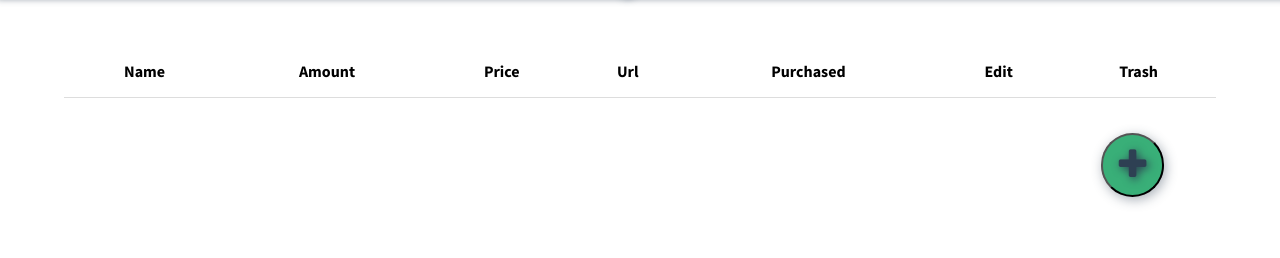
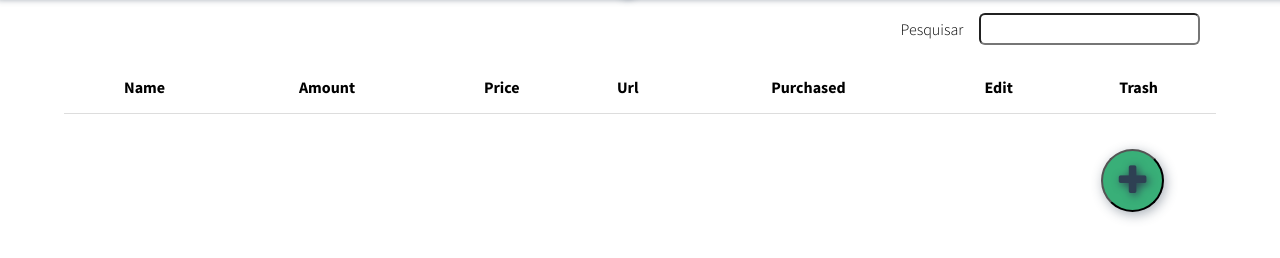
Before and after one commit to wemboava/loja-vue, a website: page index.html in a window 1280 px wide. Shown: the part 84-342 px from the top of the page. Drawn offline with nearby package versions, Linux system fonts and the light colour scheme.

Commit message:
settings

```diff
--- a/assets/sass/app.scss
+++ b/assets/sass/app.scss
@@ -16,3 +16,4 @@
 @import "style/components/table-Items.scss";
 @import "style/components/modal-add.scss";
 @import "style/components/modal-remove.scss";
+@import "style/components/search.scss";
--- a/assets/sass/style/_base.scss
+++ b/assets/sass/style/_base.scss
@@ -1,15 +1,17 @@
 @import url('https://fonts.googleapis.com/css?family=Source+Sans+Pro:300,500,700,900');
 
 body {
-    font-family: "Source Sans Pro", Helvetica, sans-serif;
     max-width: 90%;
+
     margin: 0 auto;
     position: relative;
+
     overflow-x: hidden;
+    font-family: "Source Sans Pro", Helvetica, sans-serif;
 }
 a {
+    transition: color.3s ease;
     color: $color-default-dark;
-    transition: color.3s ease;
     &:hover {
         color: $color-default
     }
--- a/assets/sass/style/components/_button.scss
+++ b/assets/sass/style/components/_button.scss
@@ -1,11 +1,11 @@
 .button {
-
     width: 1.8em;
     height: 1.8em;
 
     border-radius: 50%;
     margin-top: 1em;
     margin-left: 90%;
+
     display: flex;
     justify-content: center;
     align-items: center;
@@ -16,10 +16,8 @@
     box-shadow: 2px 3px 12px 0px rgba(46, 64, 83, 0.412);
     transition: background-color ease .5s;
     cursor: pointer;
-
     &--add {
         background-color: $color-default;
-
         &:hover {
             background-color: rgba(57, 175, 120, 0.774);
             transition: .7s;
@@ -27,7 +25,6 @@
     }
     &--close {
         background-color: rgb(255, 0, 0);
-
         &:hover {
             background-color: rgba(255, 0, 0, 0.63);
             transition: .7s;
--- a/assets/sass/style/components/_modal-add.scss
+++ b/assets/sass/style/components/_modal-add.scss
@@ -1,42 +1,47 @@
 .form-table {
+    width: 500px;
+
     position: absolute;
-    background-color: $color-default-light;
-    width: 500px;
     padding: 2em;
     margin: 0 auto;
-    border-radius: 5px;
-    box-shadow: 2px 3px 6px 0px rgba(46, 64, 83, 0.412);
     top: calc(5%);
     right: calc(50% - 250px);
+
+    border-radius: 5px;
+    background-color: $color-default-light;
+    box-shadow: 2px 3px 6px 0px rgba(46, 64, 83, 0.412);
     &__row {
         width: 90%;
         margin: 0 auto;
         &__label {
             width: 10%;
             padding: 1em 0;
+
             margin: 5px 0;
+
             font-weight: bold;
             font-size: 1.2em;
 
         }
         &__input {
             width: 100%;
+
             margin: 5px 0;
             padding: .2em;
+            position: relative;
+
             font-size: 1.5em;
             border-radius: 6px;
-            position: relative;
             &:focus {
                 border-color: $color-default;
             }
         }
     }
-
     &__buttons {
-        position: relative;
+        align-items: flex-start;
         display: flex;
         justify-content: space-around;
-        align-items: flex-start;
+        position: relative;
         & .button {
             margin-left: 0;
             margin-top: 10px;
@@ -45,15 +50,17 @@
 }
 
 .modal {
+    width: 100%;
+    height: 100%;
+
+    left: 0;
+    top: 0;
+
+    padding-top: 100px;
     display: flex;
     position: fixed;
+    overflow: auto;
     z-index: 1;
-    padding-top: 100px;
-    left: 0;
-    top: 0;
-    width: 100%;
-    height: 100%;
-    overflow: auto;
 
     background-color: rgba(0, 0, 0, 0.432);
 }
--- a/assets/sass/style/components/_modal-remove.scss
+++ b/assets/sass/style/components/_modal-remove.scss
@@ -1,11 +1,13 @@
 .modal__remove {
     width: 350px;
     height: 200px;;
-    background-color: $color-default-light;
+
     margin: auto;
     display: flex;
     flex-direction: column;
+
     border-radius: 5px;
+    background-color: $color-default-light;
     box-shadow: 2px 3px 6px 0px rgba(46, 64, 83, 0.412);
     &__title {
         padding: 2em 2em 1em 2em;
--- /dev/null
+++ b/assets/sass/style/components/_search.scss
@@ -0,0 +1,14 @@
+.search {
+    padding: 1em;
+    display: flex;
+    justify-content: flex-end;
+    &__title {
+        align-self: center;
+        margin: 0 1em;
+    }
+    &__input {
+        padding: .3em;
+        border-radius: 6px;
+        font-size: 1em;
+    }
+}
--- a/assets/sass/style/components/_table-items.scss
+++ b/assets/sass/style/components/_table-items.scss
@@ -1,23 +1,28 @@
 .loja-table {
     width: 100%;
+
     margin: 0 auto;
-    margin-top: 3em;
+    margin-top: 0;
+
     border-collapse: collapse;
     &__row {
         padding: 1em;
+
         text-align: center;
+
         border-bottom: 1px solid #ddd;
         transition: background-color ease .5s;
         &:hover {
             background-color: $color-default-light;
         }
         &__item {
-           padding: 1em .5em;
+            padding: 1em .5em;
         }
     }
     &__header {
         padding: 1em;
         text-align: center;
+
         border-bottom: 1px solid #ddd;
         &__item {
             padding: 1em .5em;
@@ -26,10 +31,10 @@
 }
 
 .fa-pencil {
+    cursor: pointer;
     color: $color-default-dark;
-    cursor: pointer;
 }
 .fa-trash {
+    cursor: pointer;
     color: red;
-    cursor: pointer;
 }
--- a/assets/sass/style/modules/_header.scss
+++ b/assets/sass/style/modules/_header.scss
@@ -10,6 +10,7 @@
 
     &__title {
         margin: 0;
+
         font-weight: 500;
         text-shadow: 2px 2px 9px $color-default-dark;
     }
--- a/index.html
+++ b/index.html
@@ -6,14 +6,13 @@
         <link rel="stylesheet" href="dist/app.css">
         <link rel="stylesheet" href="font-awesome/css/font-awesome.min.css">
         <script src="https://unpkg.com/vue"></script>
-    </head>
-    <body>
-
+</head>
+<body>
     <div id="app">
         <header class="header">
             <h1 class="header__title">Loja.<span class="green">v</span><span class="dark-green">u</span><span class="green">e</span></h1>
         </header>
-
+        <search></search>
         <table class="loja-table">
             <tr class="loja-table__header">
                 <th class="loja-table__header__item">Name</th>
@@ -40,15 +39,12 @@
 
         <modal-add v-if="showModal" @close="showModal=false" :obj-product="product"></modal-add>
         <modal-remove v-if="showModalRemove" @close="showModalRemove=false" :name-item="nameItem"></modal-remove>
-
     </div>
 
     <script src="storage.js"></script>
     <script src="modal-add.js"></script>
     <script src="modal-remove.js"></script>
+    <script src="search.js"></script>
     <script src="main.js"></script>
-    <script>
-
-    </script>
 </body>
 </html>
--- a/main.js
+++ b/main.js
@@ -1,6 +1,4 @@
 const service = new storage();
-
-
 
 new Vue({
     el: '#app',
--- a/modal-add.js
+++ b/modal-add.js
@@ -37,7 +37,7 @@ Vue.component('modal-add', {
     data() {
         return {
             product: Object.assign({}, this.objProduct)
-         }
+        }
     },
     methods: {
         closeModal() {
--- a/modal-remove.js
+++ b/modal-remove.js
@@ -6,7 +6,6 @@ Vue.component('modal-remove', {
             item : this.nameItem
         }
     },
-
     template:
         `<div class="modal">
             <div class="modal__remove">
@@ -17,12 +16,10 @@ Vue.component('modal-remove', {
                 </div>
             </div>
         </div>`,
-
     methods: {
         removeItem() {
             const service = new storage();
             service.removeItem(this.item);
         }
-
     }
 })
--- /dev/null
+++ b/search.js
@@ -0,0 +1,17 @@
+Vue.component('search', {
+    // data() {
+    //     return {
+    //         filter: this.$refs.
+    //     }
+    // },
+
+    template:
+        `<div class="search">
+            <p class="search__title">Pesquisar</p>
+            <input class="search__input" type="text">
+         </div>`,
+
+    computed: {
+
+    }
+})
```
Also changed, not shown: Untitled-2.vue (deleted), dist/app.css, 1 other file.
